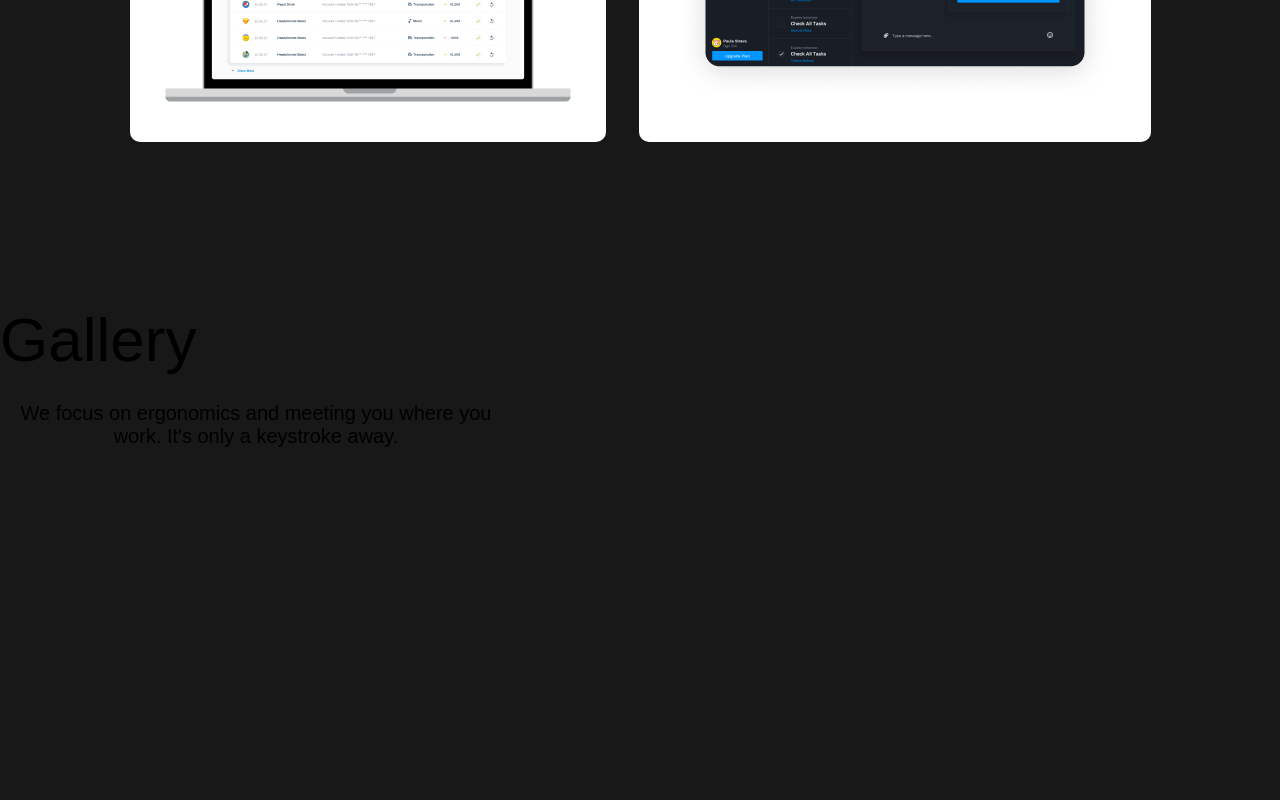
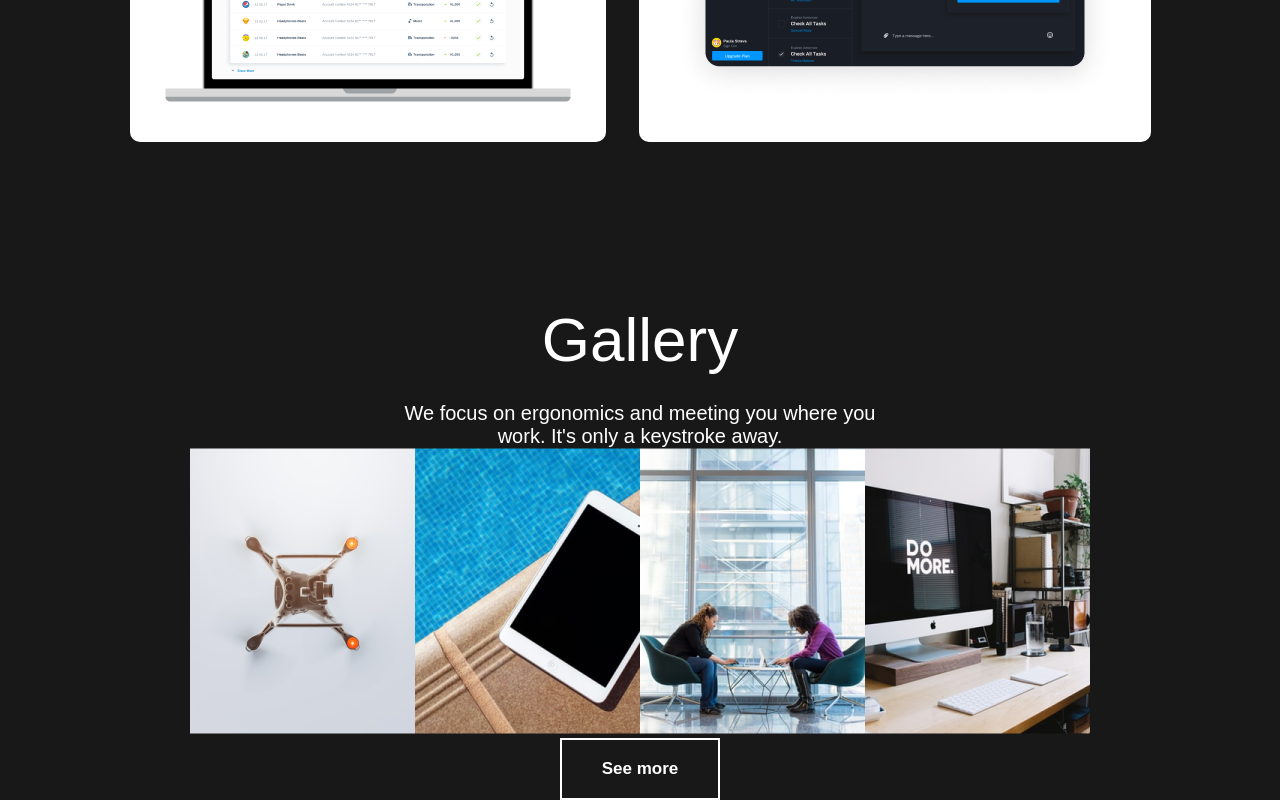
Before and after one commit to AleksandrKompanetc/reactjs-figma-app, a React (Create React App) app: page / in a window 1280 px wide. Shown: the part 3499-4299 px from the top of the page. Before the commit the page ends 3947 px from the top, so only its background shows below. Built offline with nearby package versions, Linux system fonts and the light colour scheme.

Commit message:
adding images for first row of gallery

```diff
--- a/src/components/Main.css
+++ b/src/components/Main.css
@@ -104,3 +104,12 @@
 .first__card {
   margin-right: 33px;
 }
+
+/* Gallery*/
+
+.main__gallery {
+  display: flex;
+  flex-direction: column;
+  align-items: center;
+  color: #fff;
+}
--- a/src/components/Main.jsx
+++ b/src/components/Main.jsx
@@ -6,6 +6,10 @@ import feature2 from '../assets/site/images/logos/features/2.svg'
 import feature3 from '../assets/site/images/logos/features/3.svg'
 import macbookpro from '../assets/site/images/siteImages/MacbookPro.png'
 import boards from '../assets/site/images/siteImages/BoardsNotifications.png'
+import gallery1 from "../assets/site/images/gallery/1.png"
+import gallery2 from "../assets/site/images/gallery/2.png"
+import gallery3 from "../assets/site/images/gallery/3.png"
+import gallery4 from "../assets/site/images/gallery/4.png"
 
 const Main = () => {
   return (
@@ -96,6 +100,15 @@ const Main = () => {
           We focus on ergonomics and meeting you where you work.
           It's only a keystroke away.
         </h5>
+        <div>
+          <div>
+            <img src={gallery1} alt="Gallery1" />
+            <img src={gallery2} alt="Gallery2" />
+            <img src={gallery3} alt="Gallery3" />
+            <img src={gallery4} alt="Gallery4" />
+          </div>
+        </div>
+        <button className='secondary-btn'>See more</button>
       </section>
     </main>
   )
```
